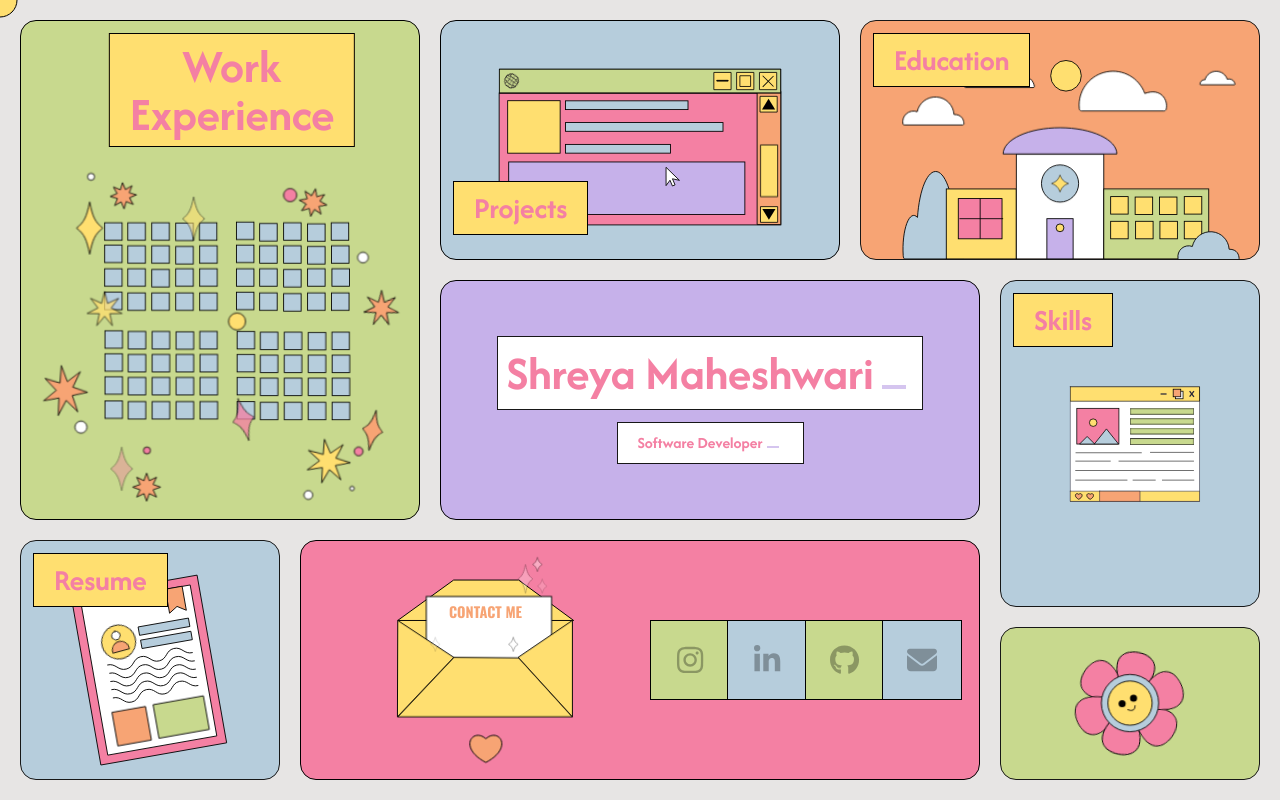
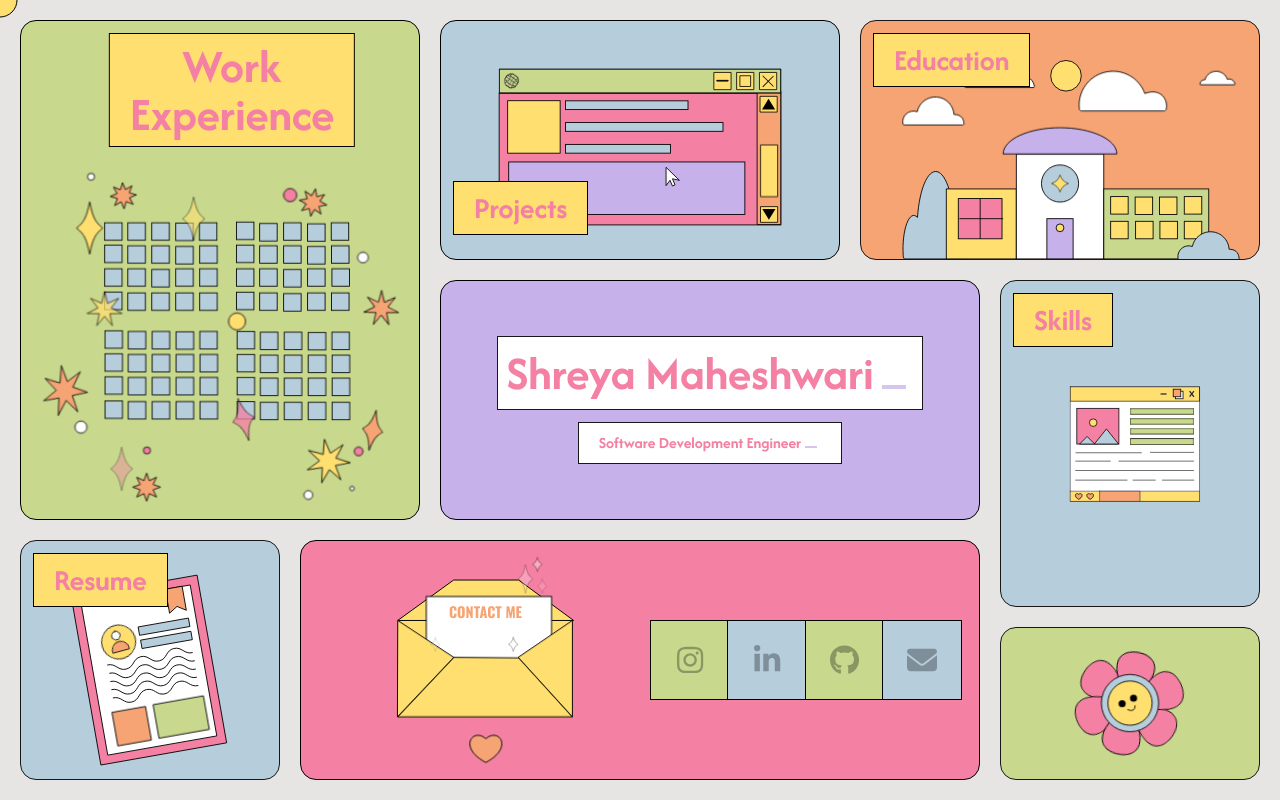
Before and after one commit to shreyam1006/portfolio, a Next.js app: page / in a window 1280 px wide. Built offline with nearby package versions, Linux system fonts and the light colour scheme.

Commit message:
Updates subheading text in HomeGrid component
Changes subheading text from 'Software Developer' to 'Software Development Engineer', accurately reflecting the professional role.

```diff
--- a/src/app/components/HomeGrid.js
+++ b/src/app/components/HomeGrid.js
@@ -15,7 +15,7 @@ export default function HomeGrid({ setCurrentGrid, animatedStyles }) {
   const name = "Shreya Maheshwari".split("");
 
   const [subheadingIdx, setSubheadingIdx] = useState(0);
-  const subheading = "Software Developer".split("");
+  const subheading = "Software Development Engineer".split("");
 
   useEffect(() => {
     const id = setInterval(() => {
```
